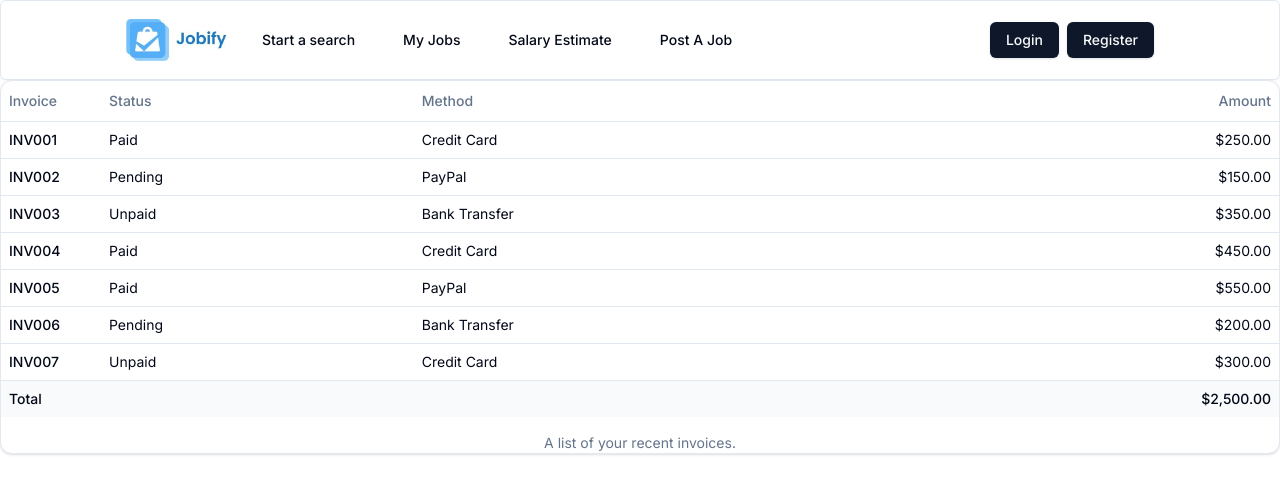
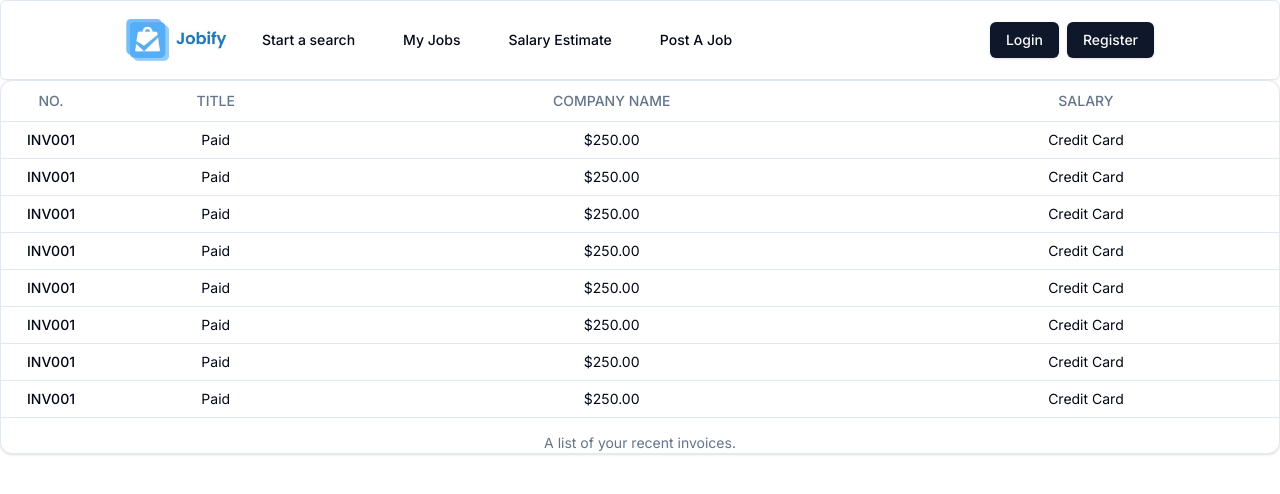
Before and after one commit to Swaraj07082/Jobify, a Next.js app: page /my-jobs in a window 1280 px wide. Shown: the top 494 px of the page. Built offline with nearby package versions, Linux system fonts and the light colour scheme.

Commit message:
Tablecss

```diff
--- a/src/Components/MyJobTable.tsx
+++ b/src/Components/MyJobTable.tsx
@@ -7,52 +7,58 @@ import {
   TableHead,
   TableHeader,
   TableRow,
-  } from "../Components/ui/table"
+} from "../Components/ui/table";
 
 const invoices = [
   {
-      invoice: "INV001",
-      paymentStatus: "Paid",
-      totalAmount: "$250.00",
-      paymentMethod: "Credit Card",
+    NO: "INV001",
+    TITLE: "Paid",
+    COMPANYNAME: "$250.00",
+    SALARY: "Credit Card",
   },
   {
-      invoice: "INV002",
-      paymentStatus: "Pending",
-      totalAmount: "$150.00",
-      paymentMethod: "PayPal",
+    NO: "INV001",
+    TITLE: "Paid",
+    COMPANYNAME: "$250.00",
+    SALARY: "Credit Card",
   },
   {
-      invoice: "INV003",
-      paymentStatus: "Unpaid",
-      totalAmount: "$350.00",
-      paymentMethod: "Bank Transfer",
+    NO: "INV001",
+    TITLE: "Paid",
+    COMPANYNAME: "$250.00",
+    SALARY: "Credit Card",
   },
   {
-      invoice: "INV004",
-      paymentStatus: "Paid",
-      totalAmount: "$450.00",
-      paymentMethod: "Credit Card",
+    NO: "INV001",
+    TITLE: "Paid",
+    COMPANYNAME: "$250.00",
+    SALARY: "Credit Card",
   },
   {
-      invoice: "INV005",
-      paymentStatus: "Paid",
-      totalAmount: "$550.00",
-      paymentMethod: "PayPal",
+    NO: "INV001",
+    TITLE: "Paid",
+    COMPANYNAME: "$250.00",
+    SALARY: "Credit Card",
   },
   {
-      invoice: "INV006",
-      paymentStatus: "Pending",
-      totalAmount: "$200.00",
-      paymentMethod: "Bank Transfer",
+    NO: "INV001",
+    TITLE: "Paid",
+    COMPANYNAME: "$250.00",
+    SALARY: "Credit Card",
   },
   {
-      invoice: "INV007",
-      paymentStatus: "Unpaid",
-      totalAmount: "$300.00",
-      paymentMethod: "Credit Card",
+    NO: "INV001",
+    TITLE: "Paid",
+    COMPANYNAME: "$250.00",
+    SALARY: "Credit Card",
   },
-  ]
+  {
+    NO: "INV001",
+    TITLE: "Paid",
+    COMPANYNAME: "$250.00",
+    SALARY: "Credit Card",
+  },
+];
 
 export function MyJobTable() {
   return (
@@ -60,28 +66,28 @@ import {
       <TableCaption>A list of your recent invoices.</TableCaption>
       <TableHeader>
         <TableRow>
-            <TableHead className="w-[100px]">Invoice</TableHead>
-            <TableHead>Status</TableHead>
-            <TableHead>Method</TableHead>
-            <TableHead className="text-right">Amount</TableHead>
+          <TableHead className="w-[100px] text-center">NO.</TableHead>
+          <TableHead className="text-center">TITLE</TableHead>
+          <TableHead className="text-center">COMPANY NAME</TableHead>
+          <TableHead className="text-center">SALARY</TableHead>
         </TableRow>
       </TableHeader>
       <TableBody>
         {invoices.map((invoice) => (
-            <TableRow key={invoice.invoice}>
-              <TableCell className="font-medium">{invoice.invoice}</TableCell>
-              <TableCell>{invoice.paymentStatus}</TableCell>
-              <TableCell>{invoice.paymentMethod}</TableCell>
-              <TableCell className="text-right">{invoice.totalAmount}</TableCell>
+          <TableRow key={invoice.NO}>
+            <TableCell className="font-medium text-center">{invoice.NO}</TableCell>
+            <TableCell className="text-center">{invoice.TITLE}</TableCell>
+            <TableCell className="text-center">{invoice.COMPANYNAME}</TableCell>
+            <TableCell className=" text-center">{invoice.SALARY}</TableCell>
           </TableRow>
         ))}
       </TableBody>
       <TableFooter>
         <TableRow>
-            <TableCell colSpan={3}>Total</TableCell>
-            <TableCell className="text-right">$2,500.00</TableCell>
+          {/* <TableCell colSpan={3}>Total</TableCell>
+          <TableCell className="text-right">$2,500.00</TableCell> */}
         </TableRow>
       </TableFooter>
     </Table>
-    )
+  );
 }
--- a/src/app/my-jobs/page.js
+++ b/src/app/my-jobs/page.js
@@ -8,7 +8,7 @@ export default function page() {
   return (
 <>
 
-<Card className=' w-[500px]'>
+<Card className='w-[500px]' >
 
 
 <MyJobTable/>
```
Lines whose indentation alone changed are shown as unchanged.
